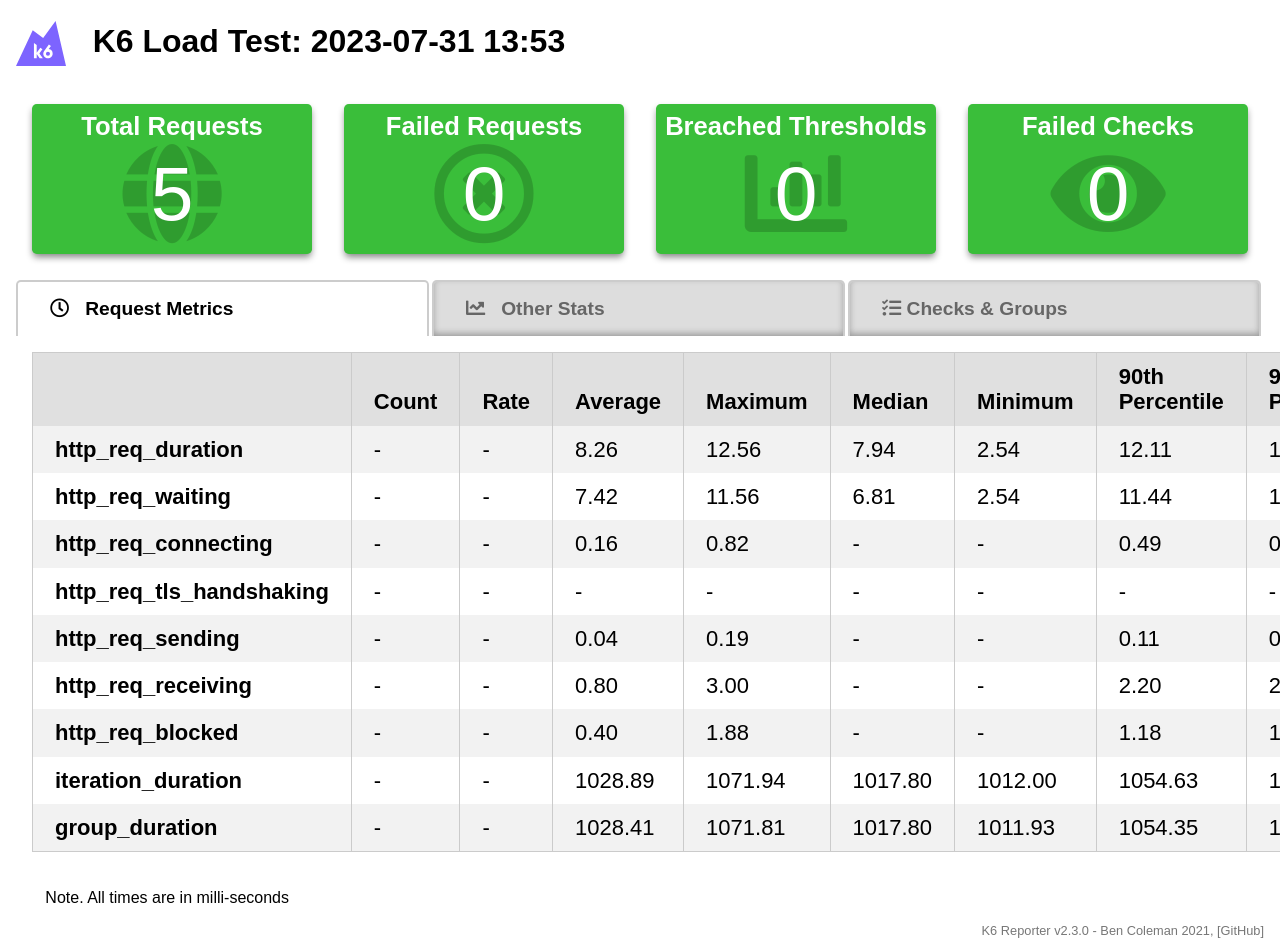
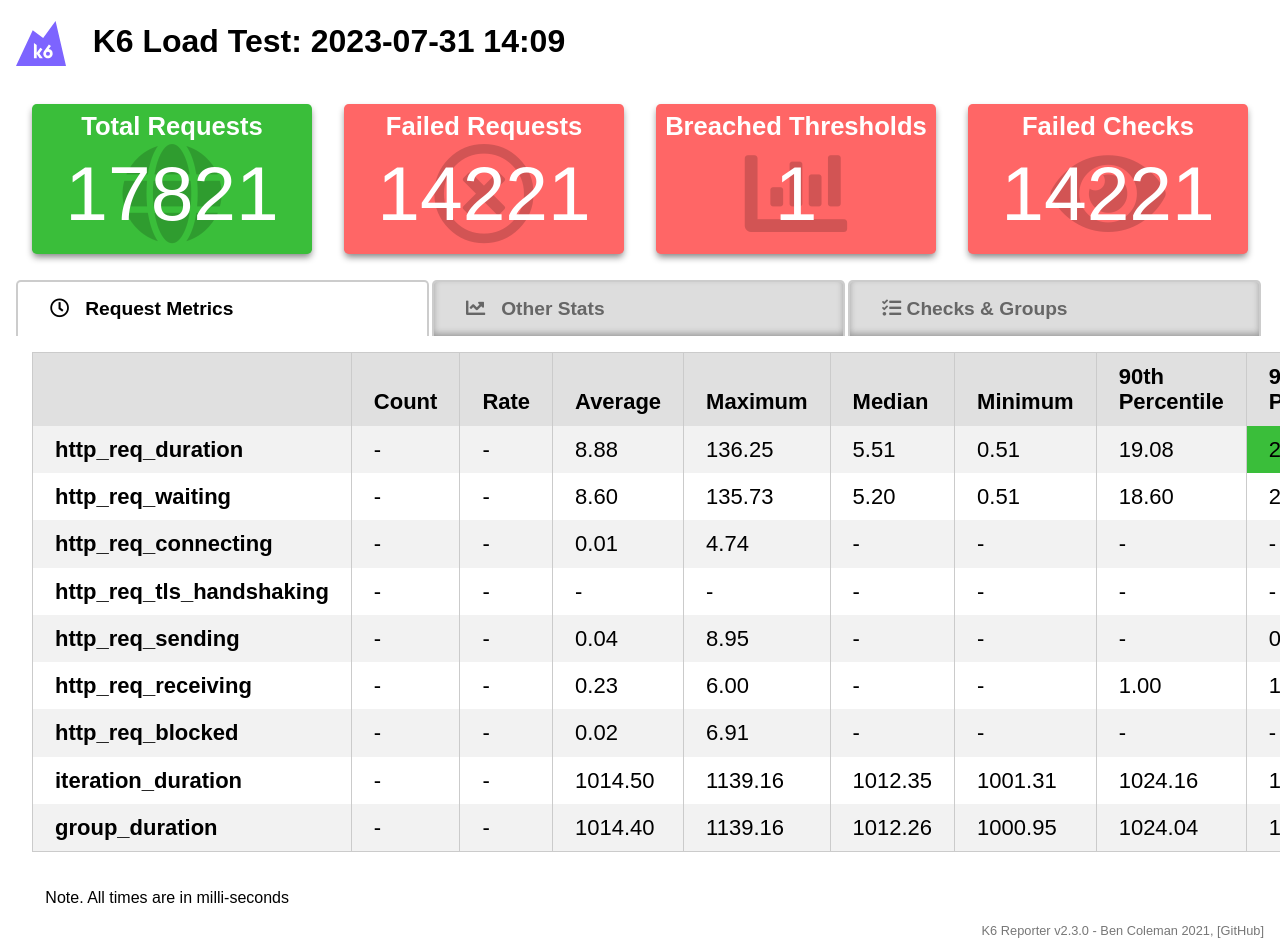
Before and after one commit to raa-russo/CursoQATestesK6, a website: page summary.html in a window 1280 px wide. Shown: the top 940 px of the page. Drawn offline with nearby package versions, Linux system fonts and the light colour scheme.

Commit message:
load test teste de carga

```diff
--- a/summary.html
+++ b/summary.html
@@ -9,7 +9,7 @@
     <link rel="shortcut icon" href="https://raw.githubusercontent.com/benc-uk/k6-reporter/main/assets/icon.png" type="image/png">
 
     <meta name="viewport" content="width=device-width, initial-scale=1.0" />
-    <title>K6 Load Test: 2023-07-31 13:53</title>
+    <title>K6 Load Test: 2023-07-31 14:09</title>
     <style>
       body {
         margin: 1rem;
@@ -138,32 +138,32 @@
   <body>
     <h1>
       <svg style="vertical-align:middle" width="50" height="45" viewBox="0 0 50 45" fill="none" class="footer-module--logo--_lkxx"><path d="M31.968 34.681a2.007 2.007 0 002.011-2.003c0-1.106-.9-2.003-2.011-2.003a2.007 2.007 0 00-2.012 2.003c0 1.106.9 2.003 2.012 2.003z" fill="#7D64FF"></path><path d="M39.575 0L27.154 16.883 16.729 9.31 0 45h50L39.575 0zM23.663 37.17l-2.97-4.072v4.072h-2.751V22.038l2.75 1.989v7.66l3.659-5.014 2.086 1.51-3.071 4.21 3.486 4.776h-3.189v.001zm8.305.17c-2.586 0-4.681-2.088-4.681-4.662 0-1.025.332-1.972.896-2.743l4.695-6.435 2.086 1.51-2.239 3.07a4.667 4.667 0 013.924 4.6c0 2.572-2.095 4.66-4.681 4.66z" fill="#7D64FF"></path></svg>
-      &nbsp; K6 Load Test: 2023-07-31 13:53
+      &nbsp; K6 Load Test: 2023-07-31 14:09
     </h1>
 
     <div class="row">
       <div class="box">
         <i class="fas fa-globe icon"></i>
         <h4>Total Requests</h4>
-        <div class="bignum">5</div>
+        <div class="bignum">17821</div>
         <div class="bignum"></div>
       </div>
 
-        <div class="box ">
+        <div class="box  failed ">
           <i class="far fa-times-circle icon"></i>
           <h4>Failed Requests</h4>
-          <div class="bignum">0</div>
+          <div class="bignum">14221</div>
         </div>
 
-      <div class="box ">
+      <div class="box  failed ">
         <i class="fas fa-chart-bar icon"></i>
         <h4>Breached Thresholds</h4>
-        <div class="bignum">0</div>
+        <div class="bignum">1</div>
       </div>
-      <div class="box ">
+      <div class="box  failed ">
         <i class="fas fa-eye icon"></i>
         <h4>Failed Checks</h4>
-        <div class="bignum">0</div>
+        <div class="bignum">14221</div>
       </div>
     </div>
 
@@ -202,27 +202,27 @@
 
 
 
-                  <td class="">8.26</td>
+                  <td class="">8.88</td>
 
 
 
-                  <td class="">12.56</td>
+                  <td class="">136.25</td>
 
 
 
-                  <td class="">7.94</td>
+                  <td class="">5.51</td>
 
 
 
-                  <td class="">2.54</td>
+                  <td class="">0.51</td>
 
 
 
-                  <td class="">12.11</td>
+                  <td class="">19.08</td>
 
 
 
-                  <td class="">12.34</td>
+                  <td class="good">27.48</td>
 
               </tr>
 
@@ -238,27 +238,27 @@
 
 
 
-                  <td class="">7.42</td>
+                  <td class="">8.60</td>
 
 
 
-                  <td class="">11.56</td>
+                  <td class="">135.73</td>
 
 
 
-                  <td class="">6.81</td>
+                  <td class="">5.20</td>
 
 
 
-                  <td class="">2.54</td>
+                  <td class="">0.51</td>
 
 
 
-                  <td class="">11.44</td>
+                  <td class="">18.60</td>
 
 
 
-                  <td class="">11.50</td>
+                  <td class="">27.04</td>
 
               </tr>
 
@@ -274,11 +274,11 @@
 
 
 
-                  <td class="">0.16</td>
+                  <td class="">0.01</td>
 
 
 
-                  <td class="">0.82</td>
+                  <td class="">4.74</td>
 
 
 
@@ -290,11 +290,11 @@
 
 
 
-                  <td class="">0.49</td>
+                  <td>-</td>
 
 
 
-                  <td class="">0.66</td>
+                  <td>-</td>
 
               </tr>
 
@@ -350,7 +350,7 @@
 
 
 
-                  <td class="">0.19</td>
+                  <td class="">8.95</td>
 
 
 
@@ -362,11 +362,11 @@
 
 
 
-                  <td class="">0.11</td>
+                  <td>-</td>
 
 
 
-                  <td class="">0.15</td>
+                  <td class="">0.51</td>
 
               </tr>
 
@@ -382,11 +382,11 @@
 
 
 
-                  <td class="">0.80</td>
+                  <td class="">0.23</td>
 
 
 
-                  <td class="">3.00</td>
+                  <td class="">6.00</td>
 
 
 
@@ -398,11 +398,11 @@
 
 
 
-                  <td class="">2.20</td>
+                  <td class="">1.00</td>
 
 
 
-                  <td class="">2.60</td>
+                  <td class="">1.02</td>
 
               </tr>
 
@@ -418,11 +418,11 @@
 
 
 
-                  <td class="">0.40</td>
+                  <td class="">0.02</td>
 
 
 
-                  <td class="">1.88</td>
+                  <td class="">6.91</td>
 
 
 
@@ -434,11 +434,11 @@
 
 
 
-                  <td class="">1.18</td>
+                  <td>-</td>
 
 
 
-                  <td class="">1.53</td>
+                  <td>-</td>
 
               </tr>
 
@@ -454,27 +454,27 @@
 
 
 
-                  <td class="">1028.89</td>
+                  <td class="">1014.50</td>
 
 
 
-                  <td class="">1071.94</td>
+                  <td class="">1139.16</td>
 
 
 
-                  <td class="">1017.80</td>
+                  <td class="">1012.35</td>
 
 
 
-                  <td class="">1012.00</td>
+                  <td class="">1001.31</td>
 
 
 
-                  <td class="">1054.63</td>
+                  <td class="">1024.16</td>
 
 
 
-                  <td class="">1063.29</td>
+                  <td class="">1032.57</td>
 
               </tr>
 
@@ -490,27 +490,27 @@
 
 
 
-                  <td class="">1028.41</td>
+                  <td class="">1014.40</td>
 
 
 
-                  <td class="">1071.81</td>
+                  <td class="">1139.16</td>
 
 
 
-                  <td class="">1017.80</td>
+                  <td class="">1012.26</td>
 
 
 
-                  <td class="">1011.93</td>
+                  <td class="">1000.95</td>
 
 
 
-                  <td class="">1054.35</td>
+                  <td class="">1024.04</td>
 
 
 
-                  <td class="">1063.08</td>
+                  <td class="">1032.39</td>
 
               </tr>
 
@@ -536,8 +536,8 @@
             <div class="box metricbox">
               <h4>Checks</h4>
               <i class="fas fa-eye icon"></i>
-              <div class="row"><div>Passed</div><div>5</div></div>
-              <div class="row"><div>Failed</div><div>0</div></div>
+              <div class="row"><div>Passed</div><div>3600</div></div>
+              <div class="row"><div>Failed</div><div>14221</div></div>
             </div>
 
 
@@ -545,8 +545,8 @@
             <div class="box metricbox">
               <h4>Iterations</h4>
               <i class="fas fa-redo icon"></i>
-              <div class="row"><div>Total</div><div>5</div></div>
-              <div class="row"><div>Rate</div><div>0.97/s</div></div>
+              <div class="row"><div>Total</div><div>17821</div></div>
+              <div class="row"><div>Rate</div><div>74.05/s</div></div>
             </div>
 
 
@@ -554,7 +554,7 @@
             <h4>Virtual Users</h4>
             <i class="fas fa-user icon"></i>
             <div class="row"><div>Min</div><div>1</div></div>
-            <div class="row"><div>Max</div><div>1</div></div>
+            <div class="row"><div>Max</div><div>100</div></div>
           </div>
         </div>
 
@@ -562,22 +562,22 @@
           <div class="box metricbox">
             <h4>Requests</h4>
             <i class="fas fa-globe icon"></i>
-            <div class="row"><div>Total</div><div>5</div></div>
-            <div class="row"><div>Rate</div><div>0.97/s</div></div>
+            <div class="row"><div>Total</div><div>17821</div></div>
+            <div class="row"><div>Rate</div><div>74.05/s</div></div>
           </div>
 
           <div class="box metricbox">
             <h4>Data Received</h4>
             <i class="fas fa-cloud-download-alt icon"></i>
-            <div class="row"><div>Total</div><div>0.00 MB</div></div>
-            <div class="row"><div>Rate</div><div>0.00 mB/s</div></div>
+            <div class="row"><div>Total</div><div>9.05 MB</div></div>
+            <div class="row"><div>Rate</div><div>0.04 mB/s</div></div>
           </div>
 
           <div class="box metricbox">
             <h4>Data Sent</h4>
             <i class="fas fa-cloud-upload-alt icon"></i>
-            <div class="row"><div>Total</div><div>0.00 MB</div></div>
-            <div class="row"><div>Rate</div><div>0.00 mB/s</div></div>
+            <div class="row"><div>Total</div><div>1.59 MB</div></div>
+            <div class="row"><div>Rate</div><div>0.01 mB/s</div></div>
           </div>
         </div>
       </div>
@@ -588,7 +588,7 @@
       <div class="tab">
 
 
-          <h2>&bull; Group - SmokeTest</h2>
+          <h2>&bull; Group - loadTest</h2>
           <table class="pure-table pure-table-horizontal" style="width: 100%">
             <thead>
               <tr>
@@ -598,8 +598,8 @@
               </tr>
             </thead>
 
-              <tr class="checkDetails ">
-                <td width="50%">Status é 200</td><td>5</td><td>0</td>
+              <tr class="checkDetails failed">
+                <td width="50%">Status é 200</td><td>3600</td><td>14221</td>
               </tr>
 
           </table>
```
Also changed, not shown: CRUD/GET/loadTest.js (+13 -9 lines).
